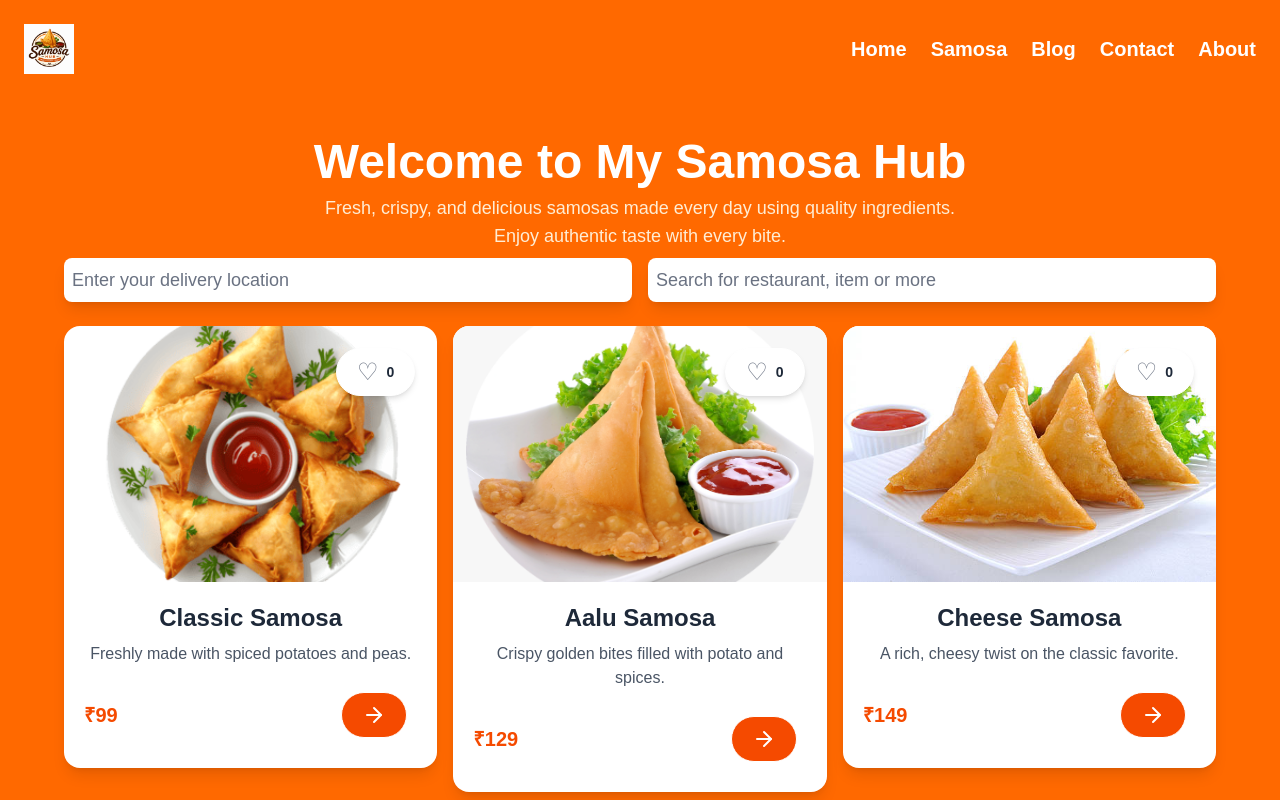
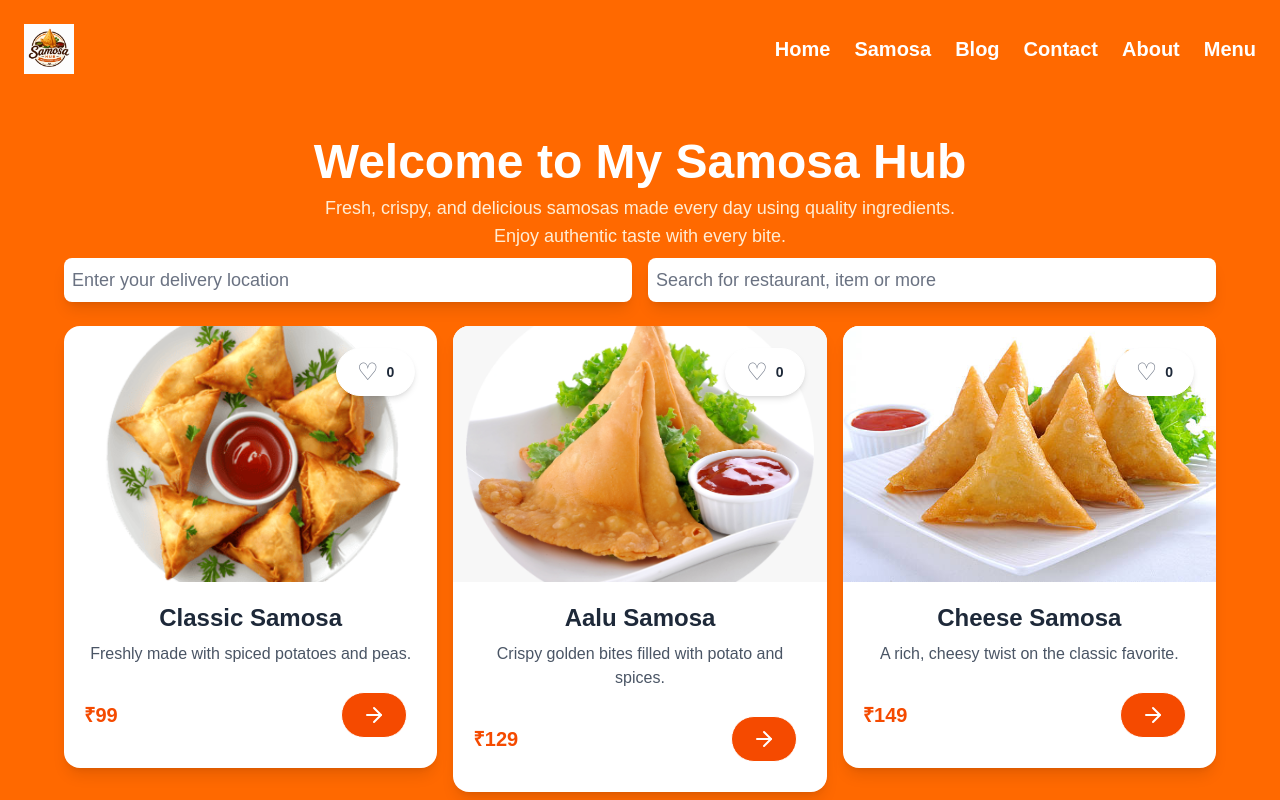
Before and after one commit to muskanmaurya849-art/learn_nextjs, a Next.js app: page / in a window 1280 px wide. Both pictures are taken after a click on the button "Enter Website". Shown: the top 800 px of the page. Built offline with nearby package versions, Linux system fonts and the light colour scheme.

Commit message:
Add Menu

```diff
--- a/app/components/Navbar.tsx
+++ b/app/components/Navbar.tsx
@@ -20,6 +20,7 @@ return (
                 <Link href="/blog">Blog</Link>
                 <Link href="/contact">Contact</Link>
                 <Link href="/about">About</Link>
+                <Link href="/Menu">Menu</Link>
             </nav>
         </header>
 
```
